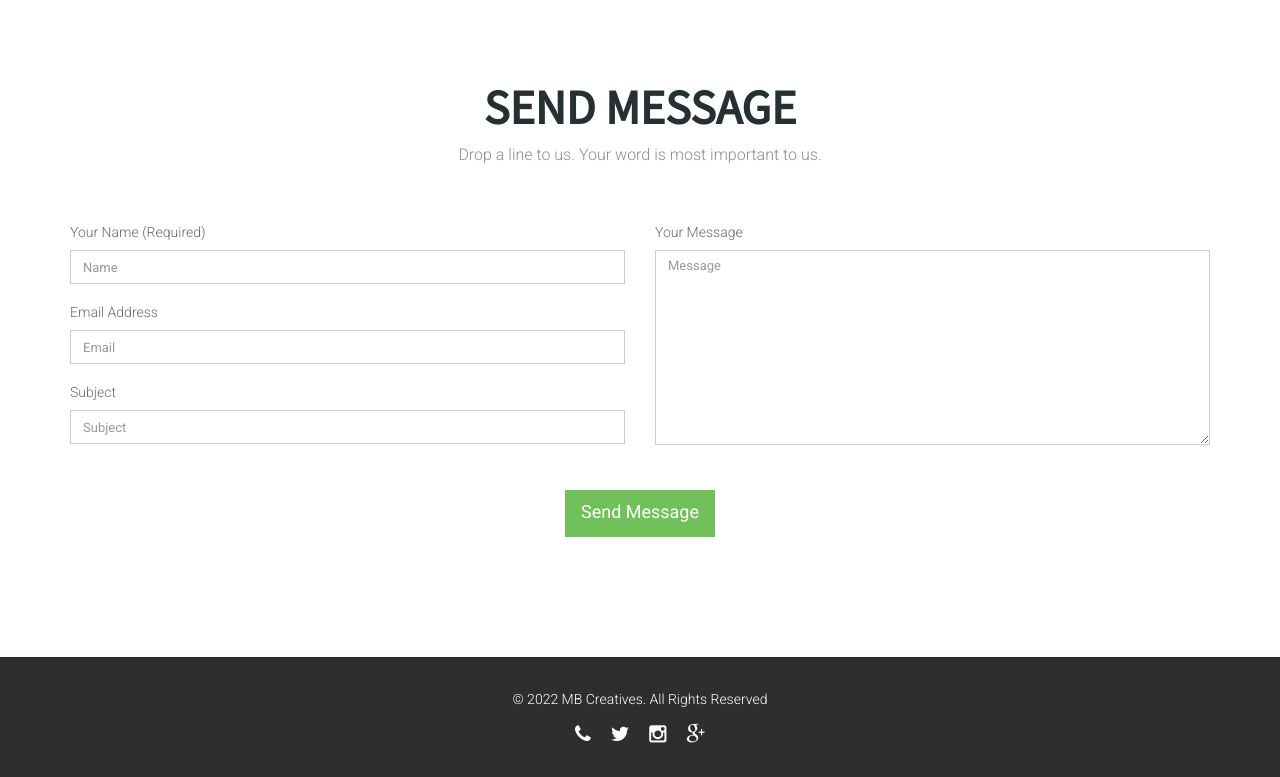
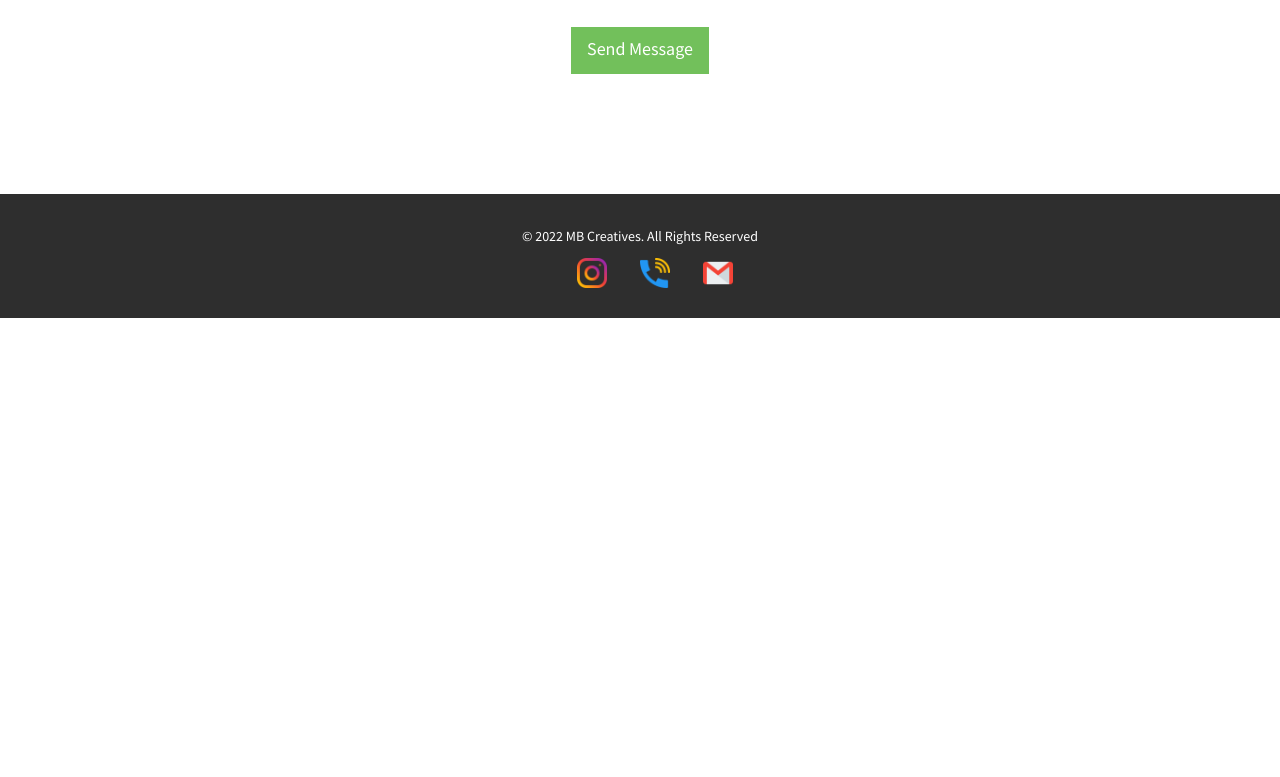
Before and after one commit to Monishmb/monishmb.github.io, a plain HTML site: page index.html in a window 1280 px wide. Shown: the part 6155-6932 px from the top of the page. After the commit the page ends 6473 px from the top, so only its background shows below. Drawn offline with Linux system fonts and the light colour scheme.

Commit message:
FOnt Changed, CSS - Footer Logos and Link Tweeks

```diff
--- a/css/main.css
+++ b/css/main.css
@@ -216,7 +216,7 @@ a:link,a:active,a:visited,a:hover{
 body {
   padding-top: 60px;
   background: #fff;
-  font-family: 'Roboto', sans-serif;
+  font-family: 'Source Sans Pro', sans-serif;
   font-weight: 400;
   color: #64686d;
   line-height: 26px;
@@ -878,3 +878,13 @@ ul.nostyle i {
   box-shadow: none;
   -webkit-box-shadow: none;
 }
+
+.footer-icons{
+  display: inline;
+  padding-left: 3rem;
+
+}
+
+.col-ft-12{
+  text-align: center;
+}
--- a/index.html
+++ b/index.html
@@ -583,13 +583,13 @@
 
 
 
-    <section id="testimonial">
+    <!--<section id="testimonial">
         <div class="container">
             <div class="row">
                 <div class="col-sm-8 col-sm-offset-2">
 
                 <div id="carousel-testimonial" class="carousel slide text-center" data-ride="carousel">
-                        <!-- Wrapper for slides -->
+
                         <div class="carousel-inner" role="listbox">
                             <div class="item active">
                                 <p><img class="img-circle img-thumbnail" src="images/testimonial/01.jpg" alt=""></p>
@@ -602,10 +602,7 @@
                                 <h4>Louise S. Morgan</h4>
                                 <small>Treatment, storage, and disposal (TSD) worker</small>
                                 <p>Lorem ipsum dolor sit amet, consectetur adipisicing elit, sed do eiusmod tempor incididunt ut et dolore magna aliqua. Ut enim ad minim veniam</p>
-                            </div>--->
                         </div>
-
-                        <!-- Controls -->
                         <div class="btns">
                             <!--<a class="btn btn-primary btn-sm" href="#carousel-testimonial" role="button" data-slide="prev">
                                 <span class="fa fa-angle-left" aria-hidden="true"></span>
@@ -614,7 +611,7 @@
                             <a class="btn btn-primary btn-sm" href="#carousel-testimonial" role="button" data-slide="next">
                                 <span class="fa fa-angle-right" aria-hidden="true"></span>
                                 <span class="sr-only">Next</span>
-                            </a>--->
+                            </a>
                         </div>
                     </div>
                 </div>
@@ -673,16 +670,15 @@
     <footer id="footer">
         <div class="container">
             <div class="row">
-                <div class="col-sm-12">
-                    <p class="text-center">
+                <div class="col-ft-12">
+                    <p class="text-center font-Sans">
                         &copy; 2022 MB Creatives. All Rights Reserved</a>
                     </p>
 
-                    <ul class="social-icons text-center">
-                        <li><a href="#"><i class="fa fa-phone"></i></a></li>
-                        <li><a href="#"><i class="fa fa-twitter"></i></a></li>
-                        <li><a href="#"><i class="fa fa-instagram"></i></a></li>
-                        <li><a href="#"><i class="fa fa-google-plus"></i></a></li>
+                    <ul class="text-center"></ul>
+                        <li class="footer-icons"><a href="https://www.instagram.com/mb__creatives/"><img  src="images/instagram.png" width="30" height="30"></i></a></li>
+                        <li class="footer-icons"><a href="tel:+918286507507"><img  src="images/telephone.png" width="30" height="30"></i></a></li>
+                        <li class="footer-icons"><a href="mailto:contact@mb-creatives.com"><img  src="images/gmail.png" width="30" height="30"></i></a></li>
                     </ul>
                 </div>
             </div>
```
Also changed, not shown: images/gmail.png (added), images/instagram.png (added), images/telephone.png (added).
